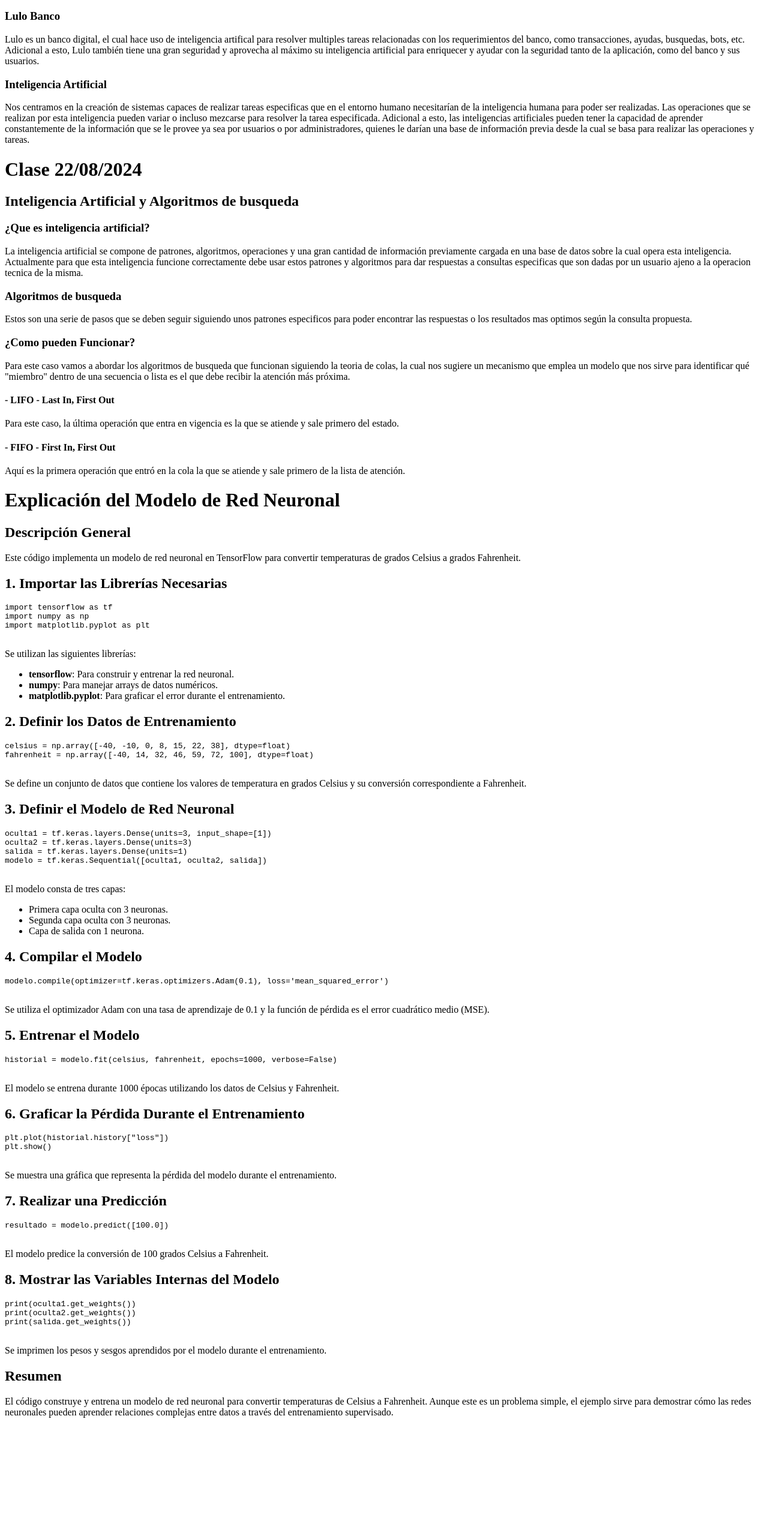
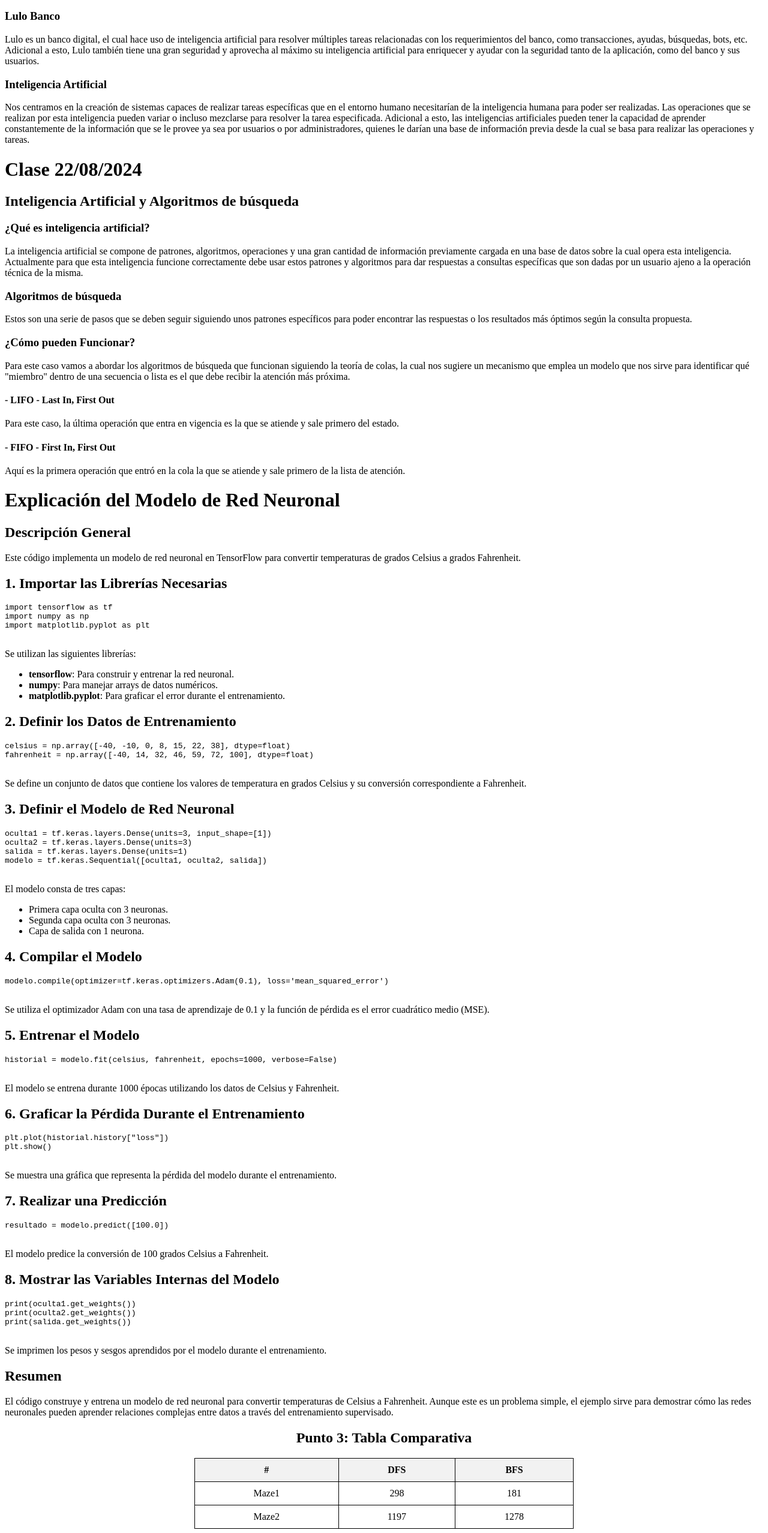
Before and after one commit to DakkaKnight/InteligenciaArtificialNoche, a plain HTML site: page index.html in a window 1280 px wide. Shown: the part 242-2797 px from the top of the page at 60% size. Before the commit the page ends 2621 px from the top, so only its background shows below. Drawn offline with Linux system fonts and the light colour scheme.

Commit message:
Actualización tabla e imágenes

```diff
--- a/index.html
+++ b/index.html
@@ -3,48 +3,70 @@
 <head>
     <meta charset="UTF-8">
     <meta name="viewport" content="width=device-width, initial-scale=1.0">
-    <title>Document</title>
+    <title>Comparación DFS vs BFS</title>
+    <style>
+        table {
+            width: 50%;
+            border-collapse: collapse;
+            margin: 20px auto;
+        }
+        th, td {
+            padding: 10px;
+            border: 1px solid #000;
+            text-align: center;
+        }
+        th {
+            background-color: #f2f2f2;
+        }
+        .images {
+            display: flex;
+            justify-content: center;
+            margin: 20px 0;
+        }
+        .images img {
+            margin: 0 10px;
+            width: 150px; /* Ajusta el tamaño según sea necesario */
+            height: auto;
+        }
+    </style>
 </head>
 <body>
     <h1>Clase 15/08/2024</h1>
-    <h2>Webinar Tecnologías para la Transformación Digital "Capítulo Ciberseguridad e Inteligencia Artificial</h2>
+    <h2>Webinar Tecnologías para la Transformación Digital "Capítulo Ciberseguridad e Inteligencia Artificial"</h2>
 
     <h3>Inteligencia Artificial y Seguridad informática</h3>
-    <div>La inteligencia artificial no solo se puede usar para hacer consultas, resolver problemas personales, etc. Tambien es posible usarlas para hacer más seguras las aplicaciones y servicios que puede ofrecer una empresa o una persona, así su seguridad puede volverse más robusta y dificil de burlar. Sin embargo, también puede usarse para el proposito opuesto, por lo que hay muchos ciberdelincuentes que las usan para hackear o automatizar procesos que sirven para burlar la seguridad de alguna aplicación y así poder cometer sus actos fraudulentos. Para combatir esto, podría hacerse uso de una inteligencia artificial que pueda encontrar las rupturas y solucionarlas eficazmente en un tiempo más reducido.
+    <div>La inteligencia artificial no solo se puede usar para hacer consultas, resolver problemas personales, etc. Tambien es posible usarlas para hacer más seguras las aplicaciones y servicios que puede ofrecer una empresa o una persona, así su seguridad puede volverse más robusta y difícil de burlar. Sin embargo, también puede usarse para el propósito opuesto, por lo que hay muchos ciberdelincuentes que las usan para hackear o automatizar procesos que sirven para burlar la seguridad de alguna aplicación y así poder cometer sus actos fraudulentos. Para combatir esto, podría hacerse uso de una inteligencia artificial que pueda encontrar las rupturas y solucionarlas eficazmente en un tiempo más reducido.
     </div>
 
     <h3>Lulo Banco</h3>
-    <div>Lulo es un banco digital, el cual hace uso de inteligencia artifical para resolver multiples tareas relacionadas con los requerimientos del banco, como transacciones, ayudas, busquedas, bots, etc. Adicional a esto, Lulo también tiene una gran seguridad y aprovecha al máximo su inteligencia artificial para enriquecer y ayudar con la seguridad tanto de la aplicación, como del banco y sus usuarios.
+    <div>Lulo es un banco digital, el cual hace uso de inteligencia artificial para resolver múltiples tareas relacionadas con los requerimientos del banco, como transacciones, ayudas, búsquedas, bots, etc. Adicional a esto, Lulo también tiene una gran seguridad y aprovecha al máximo su inteligencia artificial para enriquecer y ayudar con la seguridad tanto de la aplicación, como del banco y sus usuarios.
     </div>
 
-
     <h3>Inteligencia Artificial</h3>
-    <div>Nos centramos en la creación de sistemas capaces de realizar tareas especificas que en el entorno humano necesitarían de la inteligencia humana para poder ser realizadas. Las operaciones que se realizan por esta inteligencia pueden variar o incluso mezcarse para resolver la tarea especificada. Adicional a esto, las inteligencias artificiales pueden tener la capacidad de aprender constantemente de la información que se le provee ya sea por usuarios o por administradores, quienes le darían una base de información previa desde la cual se basa para realizar las operaciones y tareas.</div>
-
+    <div>Nos centramos en la creación de sistemas capaces de realizar tareas específicas que en el entorno humano necesitarían de la inteligencia humana para poder ser realizadas. Las operaciones que se realizan por esta inteligencia pueden variar o incluso mezclarse para resolver la tarea especificada. Adicional a esto, las inteligencias artificiales pueden tener la capacidad de aprender constantemente de la información que se le provee ya sea por usuarios o por administradores, quienes le darían una base de información previa desde la cual se basa para realizar las operaciones y tareas.</div>
 
     <!--~~~~~~~~~~~~~~~~~~~~~~~~~~~~~~~~~~~~~~~~~~~~~~~~~~~~~~~~~~~~~~~~~~~~~~~~~~~~~~~~~~~~~~~~~~~~~~~~~~~~~~~~-->
 
+    <h1>Clase 22/08/2024</h1>
+    <h2>Inteligencia Artificial y Algoritmos de búsqueda</h2>
 
-    <h1>Clase 22/08/2024</h1>
-    <h2>Inteligencia Artificial y Algoritmos de busqueda</h2>
-
-    <h3>¿Que es inteligencia artificial?</h3>
-    <div>La inteligencia artificial se compone de patrones, algoritmos, operaciones y una gran cantidad de información previamente cargada en una base de datos sobre la cual opera esta inteligencia. Actualmente para que esta inteligencia funcione correctamente debe usar estos patrones y algoritmos para dar respuestas a consultas especificas que son dadas por un usuario ajeno a la operacion tecnica de la misma.
+    <h3>¿Qué es inteligencia artificial?</h3>
+    <div>La inteligencia artificial se compone de patrones, algoritmos, operaciones y una gran cantidad de información previamente cargada en una base de datos sobre la cual opera esta inteligencia. Actualmente para que esta inteligencia funcione correctamente debe usar estos patrones y algoritmos para dar respuestas a consultas específicas que son dadas por un usuario ajeno a la operación técnica de la misma.
     </div>
 
-    <h3>Algoritmos de busqueda</h3>
-    <div>Estos son una serie de pasos que se deben seguir siguiendo unos patrones especificos para poder encontrar las respuestas o los resultados mas optimos según la consulta propuesta.
+    <h3>Algoritmos de búsqueda</h3>
+    <div>Estos son una serie de pasos que se deben seguir siguiendo unos patrones específicos para poder encontrar las respuestas o los resultados más óptimos según la consulta propuesta.
     </div>
 
-    <h3>¿Como pueden Funcionar?</h3>
-    <div>Para este caso vamos a abordar los algoritmos de busqueda que funcionan siguiendo la teoria de colas, la cual nos sugiere un mecanismo que emplea un modelo que nos sirve para identificar qué "miembro" dentro de una secuencia o lista es el que debe recibir la atención más próxima.
+    <h3>¿Cómo pueden Funcionar?</h3>
+    <div>Para este caso vamos a abordar los algoritmos de búsqueda que funcionan siguiendo la teoría de colas, la cual nos sugiere un mecanismo que emplea un modelo que nos sirve para identificar qué "miembro" dentro de una secuencia o lista es el que debe recibir la atención más próxima.
     </div>
     <h4>- LIFO - Last In, First Out</h4>
     <div>Para este caso, la última operación que entra en vigencia es la que se atiende y sale primero del estado.</div>
     <h4>- FIFO - First In, First Out</h4>
     <div>Aquí es la primera operación que entró en la cola la que se atiende y sale primero de la lista de atención.</div>
 
-<!--~~~~~~~~~~~~~~~~~~~~~~~~~~~~~~~~~~~~~~~~~~~~~~~~~~~~~~~~~~~~~~~~~~~~~~~~~~~~~~~~~~~~~~~~~~~~~~~~~~~~~~~~~~~~~~-->
+    <!--~~~~~~~~~~~~~~~~~~~~~~~~~~~~~~~~~~~~~~~~~~~~~~~~~~~~~~~~~~~~~~~~~~~~~~~~~~~~~~~~~~~~~~~~~~~~~~~~~~~~~~~~~~~~~~-->
 
     <h1>Explicación del Modelo de Red Neuronal</h1>
 
@@ -113,5 +135,31 @@
     <h2>Resumen</h2>
     <p>El código construye y entrena un modelo de red neuronal para convertir temperaturas de Celsius a Fahrenheit. Aunque este es un problema simple, el ejemplo sirve para demostrar cómo las redes neuronales pueden aprender relaciones complejas entre datos a través del entrenamiento supervisado.</p>
 
+    <!-- Tabla comparativa y imágenes -->
+    <h2 style="text-align: center;">Punto 3: Tabla Comparativa</h2>
+    <table>
+        <tr>
+            <th>#</th>
+            <th>DFS</th>
+            <th>BFS</th>
+        </tr>
+        <tr>
+            <td>Maze1</td>
+            <td>298</td>
+            <td>181</td>
+        </tr>
+        <tr>
+            <td>Maze2</td>
+            <td>1197</td>
+            <td>1278</td>
+        </tr>
+    </table>
+
+    <div class="images">
+        <img src="imagen1.png" alt="Descripción de la imagen 1">
+        <img src="imagen2.png" alt="Descripción de la imagen 2">
+        <img src="imagen3.png" alt="Descripción de la imagen 3">
+    </div>
+
 </body>
 </html>
```
